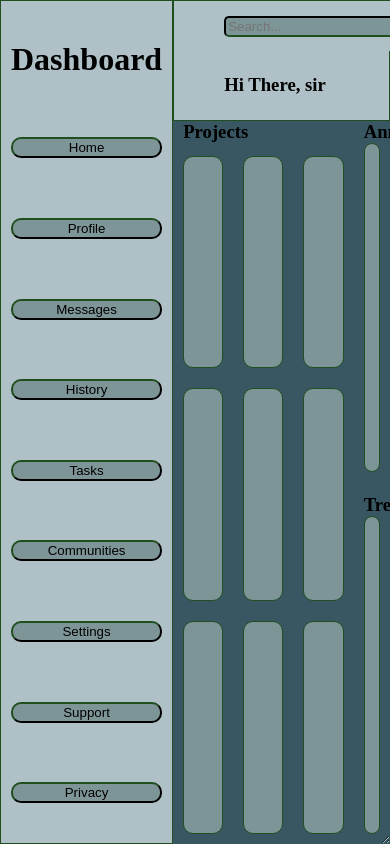
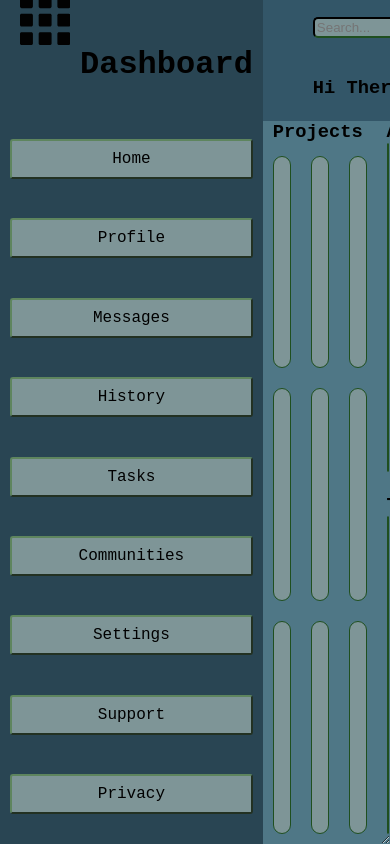
Before and after one commit to Kayo-b/bashboard, a plain HTML site: page index.html in a window 390 px wide. Drawn offline with Linux system fonts and the light colour scheme.

Commit message:
Final css version, not responsive yet, JS scripts will be added later

```diff
--- a/index.html
+++ b/index.html
@@ -10,7 +10,67 @@
 
         <div id="container">
             <div class="sidemenu">
-                <h1>Dashboard</h1>
+                <div class="dash">
+                    <svg version="1.1" id="Capa_1" xmlns="http://www.w3.org/2000/svg" xmlns:xlink="http://www.w3.org/1999/xlink" x="0px" y="0px" viewBox="0 0 450 450" style="enable-background:new 0 0 452.54 452.54;" xml:space="preserve">
+                        <g>
+                            <g>
+                                <g>
+                                    <path style="fill:#020202;" d="M116.066,270.268c0,7.751-6.284,14.035-14.035,14.035H14.035C6.284,284.303,0,278.019,0,270.268     v-87.996c0-7.751,6.284-14.035,14.035-14.035h87.996c7.752,0,14.035,6.284,14.035,14.035V270.268z"/>
+                                </g>
+                                <g>
+                                    <path style="fill:#020202;" d="M452.54,270.268c0,7.751-6.284,14.035-14.035,14.035h-87.997c-7.751,0-14.035-6.284-14.035-14.035     v-87.997c0-7.751,6.284-14.035,14.035-14.035h87.997c7.751,0,14.035,6.284,14.035,14.035V270.268z"/>
+                                </g>
+                            </g>
+                            <g>
+                                <path style="fill:#020202;" d="M270.272,2.305h-88.004c-7.749,0-14.032,6.283-14.032,14.04v87.989    c0,7.755,6.283,14.038,14.032,14.038h88.004c7.749,0,14.032-6.283,14.032-14.038V16.345    C284.304,8.588,278.021,2.305,270.272,2.305z"/>
+                                <path style="fill:#020202;" d="M102.028,2.305H14.04C6.283,2.305,0,8.588,0,16.345v87.989c0,7.755,6.283,14.038,14.04,14.038    h87.989c7.755,0,14.038-6.283,14.038-14.038V16.345C116.066,8.588,109.783,2.305,102.028,2.305z"/>
+                                <path style="fill:#020202;" d="M438.5,2.305h-87.988c-7.755,0-14.038,6.283-14.038,14.04v87.989    c0,7.755,6.283,14.038,14.038,14.038H438.5c7.757,0,14.04-6.283,14.04-14.038V16.345C452.54,8.588,446.257,2.305,438.5,2.305z"/>
+                                <path style="fill:#020202;" d="M270.272,168.236h-88.004c-7.749,0-14.032,6.283-14.032,14.04v87.989    c0,7.755,6.283,14.038,14.032,14.038h88.004c7.749,0,14.032-6.283,14.032-14.038v-87.989    C284.304,174.519,278.021,168.236,270.272,168.236z"/>
+                                <path style="fill:#020202;" d="M270.272,334.167h-88.004c-7.749,0-14.032,6.283-14.032,14.04v87.989    c0,7.755,6.283,14.038,14.032,14.038h88.004c7.749,0,14.032-6.283,14.032-14.038v-87.989    C284.304,340.45,278.021,334.167,270.272,334.167z"/>
+                            </g>
+                            <g>
+                                <g>
+                                    <path style="fill:#020202;" d="M116.066,436.2c0,7.751-6.284,14.035-14.035,14.035H14.035C6.284,450.235,0,443.951,0,436.2     v-87.996c0-7.751,6.284-14.035,14.035-14.035h87.996c7.752,0,14.035,6.284,14.035,14.035V436.2z"/>
+                                </g>
+                                <g>
+                                    <path style="fill:#020202;" d="M452.54,436.2c0,7.751-6.284,14.035-14.035,14.035h-87.997c-7.751,0-14.035-6.284-14.035-14.035     v-87.997c0-7.751,6.284-14.035,14.035-14.035h87.997c7.751,0,14.035,6.284,14.035,14.035V436.2z"/>
+                                </g>
+                            </g>
+                        </g>
+                        <g>
+                        </g>
+                        <g>
+                        </g>
+                        <g>
+                        </g>
+                        <g>
+                        </g>
+                        <g>
+                        </g>
+                        <g>
+                        </g>
+                        <g>
+                        </g>
+                        <g>
+                        </g>
+                        <g>
+                        </g>
+                        <g>
+                        </g>
+                        <g>
+                        </g>
+                        <g>
+                        </g>
+                        <g>
+                        </g>
+                        <g>
+                        </g>
+                        <g>
+                        </g>
+                        </svg>
+                    <h1>Dashboard</h1>
+                </div>
+
                 <button>Home</button>
                 <button>Profile</button>
                 <button>Messages</button>
@@ -23,6 +83,7 @@
 
             </div>
 
+
             <header class="head">
                 <div class="upper">
                     <div id="busca">
@@ -30,7 +91,7 @@
                         <input id="submit" type="submit" value="Search">
                     </div>
 
-                    <div class="bell"><svg version="1.1" id="Layer_1" xmlns="http://www.w3.org/2000/svg" xmlns:xlink="http://www.w3.org/1999/xlink" x="0px" y="0px" viewBox="0 0 512.386 512.386" style="enable-background:new 0 0 512.386 512.386;" xml:space="preserve">
+                    <button class="bell"><svg version="1.1" id="Layer_1" xmlns="http://www.w3.org/2000/svg" xmlns:xlink="http://www.w3.org/1999/xlink" x="0px" y="0px" viewBox="0 0 512.386 512.386" style="enable-background:new 0 0 512.386 512.386;" xml:space="preserve">
                         <g>
                             <g>
                                 <g>
@@ -71,7 +132,7 @@
                         </g>
                         <g>
                         </g>
-                        </svg></div>
+                        </svg></button>
                 </div>
 
                 <div class="downer">
--- a/style.css
+++ b/style.css
@@ -1,5 +1,10 @@
 *{
     margin:0;
+}
+
+body{
+    font-family: 'Courier New', Courier, monospace;
+    font-size:100%;
 }
 
 #container{
@@ -20,13 +25,33 @@
 
 
 .sidemenu{
-    border:1px solid #1f4f1f;
+
     display:grid;
     grid-area: 1 / 1 / 7 / 4;
     justify-content:space-evenly;
     padding: 10px;
-    background-color: rgb(175, 192, 198);
+    background-color: rgb(41, 69, 83);
 
+
+
+}
+.dash{
+    display:flex;
+    /* grid-template: repeat(1, 1fr) / repeat(2, 1fr);
+    grid-area: 1 / 1 / 1 / 1;
+     */
+    justify-content: space-around;
+    align-items: center;
+    flex-direction: row;
+    height:70px;
+
+
+}
+
+#Capa_1{
+    padding: 10px;
+    padding-bottom:100px;
+    height:50px
 
 }
 
@@ -37,7 +62,7 @@
 .main{
     display: grid;
     grid-area: 2 /2 / 7 / 7;
-    background-color: rgb(56, 87, 98);
+    background-color: rgb(79, 119, 134);
     /* border:1px solid green; */
 }
 
@@ -46,7 +71,7 @@
    grid-area: 1 / 2 / 1 / 7;
    background-color: rgb(175, 192, 198);
    /* grid-template: repeat(2, 1fr) / repeat(1, 100%); */
-   border:1px solid #1f4f1f;
+   background-color: rgb(51, 86, 104);
 }
 
 .upper{
@@ -57,7 +82,7 @@
     /* justify-content: space-around; */
     /* flex-direction: row; */
     align-items: center;
-    background-color: rgb(175, 192, 198);
+    background-color: rgb(51, 86, 104);
     padding-left:50px;
     padding-right:50px;
 
@@ -81,8 +106,14 @@
 
 #Layer_1{
     display:grid;
-    width:13%;
-    padding-left:97px;
+    width:auto;
+    height: 40px;
+    background-color: rgb(51, 86, 104);
+
+}
+
+#Layer_1:hover{
+
 }
 #submit{
     display:grid;
@@ -100,6 +131,11 @@
     display:grid;
     grid-area: 1 / 2 / 1 / 2;
     justify-content: right;
+    align-items: center;
+    background-color: rgb(51, 86, 104);
+    border-radius: 100px;
+    border: 0px
+
 }
 
 
@@ -155,9 +191,14 @@
 }
 
 button{
-    border-radius: 10px;
-    border-color: #1f4f1f;
+    border-radius: 3px;
+    border-color: #5e855e;
     background-color: rgb(126, 149, 151);
+    justify-content: space-between;
+    height: 40px;
+    font-size:100%;
+    font-family: 'Courier New', Courier, monospace;
+
 }
 
 .projects{
```
